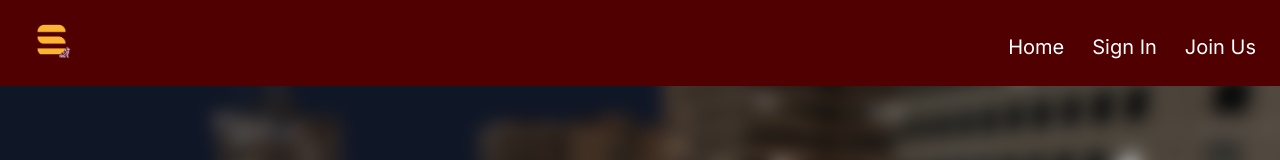
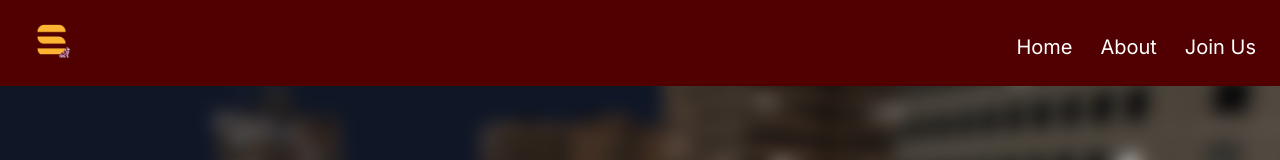
Before and after one commit to TAMUColorStack/ColorStackWebsite, a React (Vite) app in the folder frontend/: page / in a window 1280 px wide. Shown: the top 160 px of the page. Built offline with nearby package versions, Linux system fonts and the light colour scheme.

Commit message:
added in about again

```diff
--- a/frontend/src/App.jsx
+++ b/frontend/src/App.jsx
@@ -16,6 +16,7 @@ function App() {
                   <Route path="/" element = {<Home/>}/>
                   <Route path="/sign_in" element = {<Signin/>}/>
                   <Route path="/join_us" element = {<Joinus/>}/>
+                  <Route path="/about_us" element = {<About/>}/>
                 </Routes>
                 <Page_footer/>
             </Router>
--- a/frontend/src/components/navbar/Navbar.jsx
+++ b/frontend/src/components/navbar/Navbar.jsx
@@ -26,8 +26,12 @@ export default function Navbar(){
             </div>
             <ul className="navbar-links">
                 <li><a type="button" onClick={ goToHome}>Home</a></li>
-                <li><a type="button" onClick={ goToSignIn}>Sign In</a></li>
+                <li><a type = 'button' onClick={goToAbout}>About</a></li>
+                {/* <li><a type="button" onClick={ goToSignIn}>Sign In</a></li> */}
+
                 <li><a type="button" onClick={ goToJoinUs}>Join Us</a></li>
+
+
             </ul>
         </nav>
         </>
```
